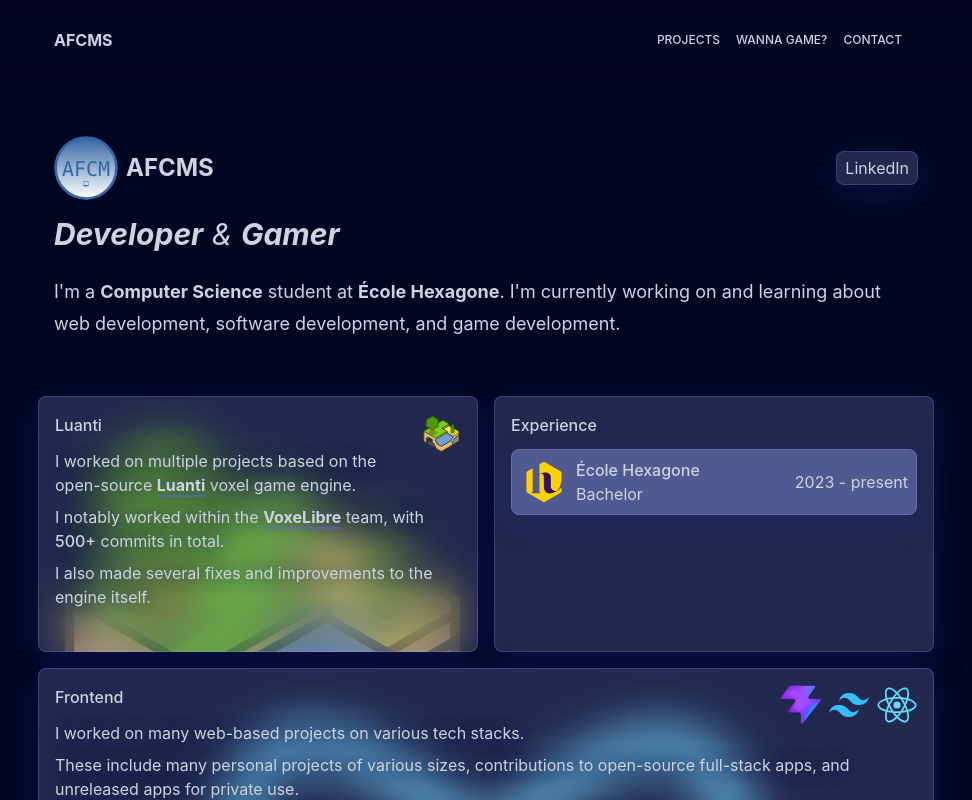
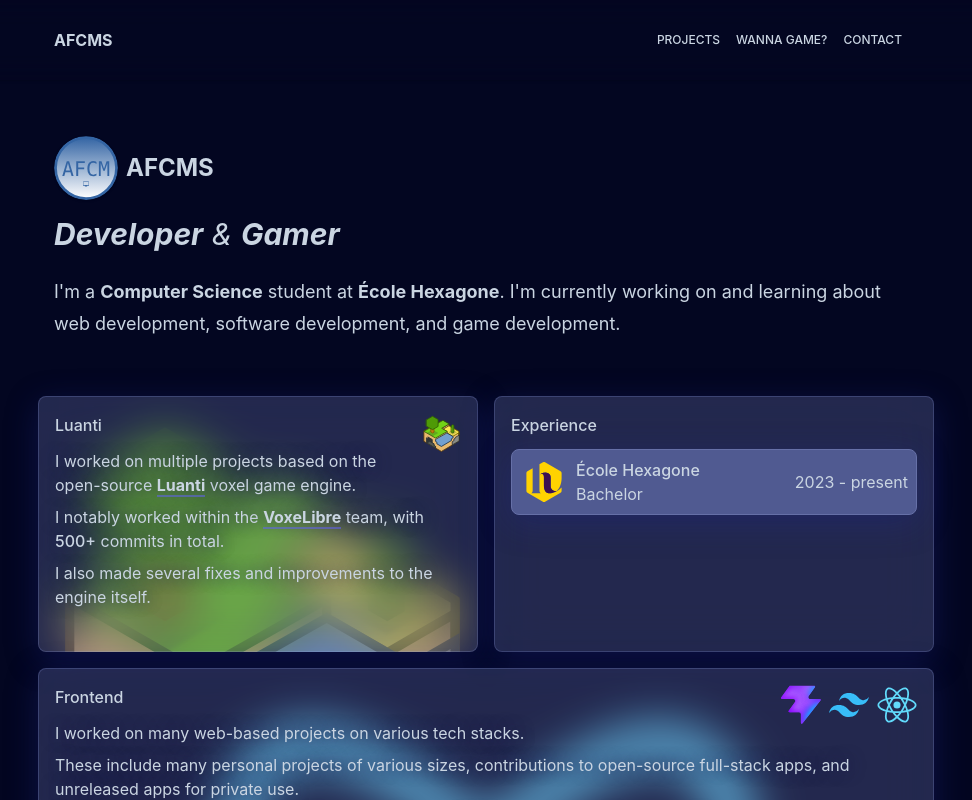
Before and after one commit to AFCMS/AFCMS.github.io, a React (Vite) app: page / in a window 1280 px wide. Shown: the top 800 px of the page, without its empty margins (154-1126 px from the left). Built offline with nearby package versions, Linux system fonts and the light colour scheme; a web font is replaced by a local one.

Commit message:
About cleanup

```diff
--- a/src/components/About/index.tsx
+++ b/src/components/About/index.tsx
@@ -1,9 +1,3 @@
-import { SiLinkedin } from "react-icons/si";
-
-import GlassButton from "../GlassButton";
-
-import links from "../../utils/links";
-
 export default function About() {
 	return (
 		<section class="text-header font-inter relative m-auto w-full max-w-4xl px-4 py-10 lg:py-14">
@@ -12,9 +6,9 @@ export default function About() {
 				<h1 class="font-inter text-header text-2xl font-bold">AFCMS</h1>
 				<span class="grow"></span>
 				<ul class="flex flex-row items-center gap-2">
-					<li>
+					{/*<li>
 						<GlassButton href={links.LINKEDIN} title="LinkedIn" icon={SiLinkedin} />
-					</li>
+					</li>*/}
 					{/*<li>
 						<GlassButton href={links.GITHUB} title="GitHub" icon={SiGithub} />
 					</li>*/}
```
